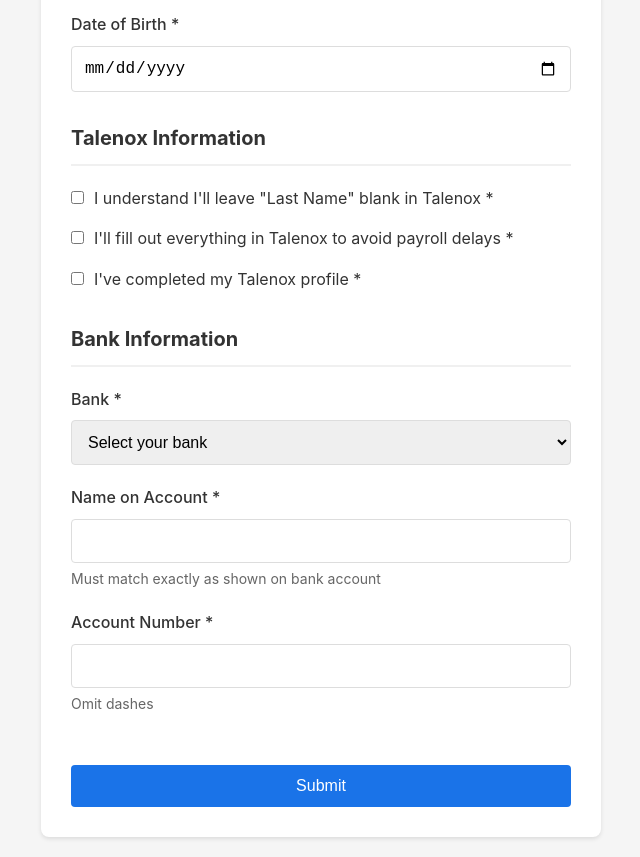
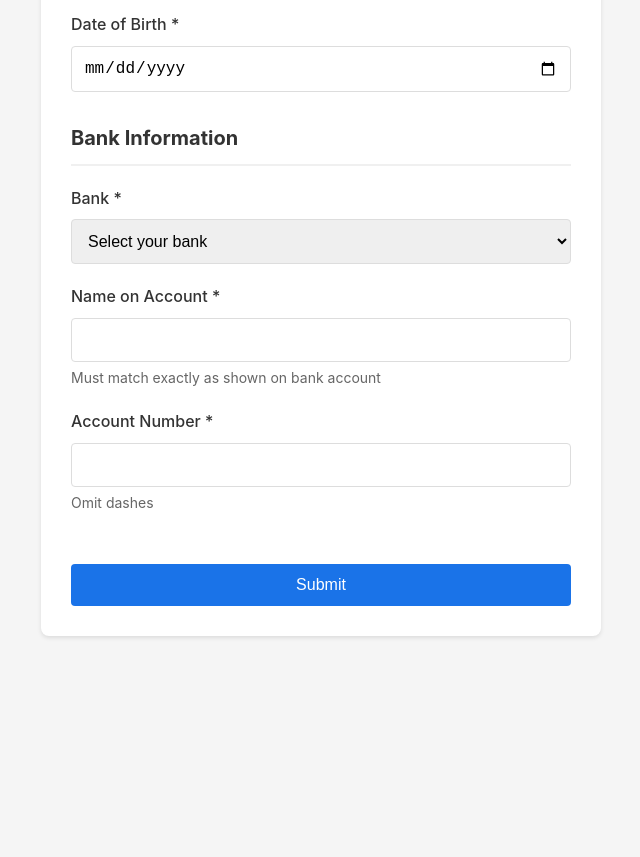
Before and after one commit to tinkertanker/talenox-adder-node, a plain HTML site: page index.html in a window 1280 px wide. Shown: the part 967-1824 px from the top of the page, without its empty margins (319-959 px from the left). After the commit the page ends 1623 px from the top, so only its background shows below. Drawn offline with Linux system fonts and the light colour scheme.

Commit message:
Remove Talenox Information section and related validation from onboarding form

```diff
--- a/index.html
+++ b/index.html
@@ -55,29 +55,6 @@
                 <input type="date" id="dob" name="dob" required>
             </div>
 
-            <h2>Talenox Information</h2>
-
-            <div class="form-group checkbox-group">
-                <label>
-                    <input type="checkbox" id="understandLastName" name="understandLastName" required>
-                    I understand I'll leave "Last Name" blank in Talenox *
-                </label>
-            </div>
-
-            <div class="form-group checkbox-group">
-                <label>
-                    <input type="checkbox" id="fillEverything" name="fillEverything" required>
-                    I'll fill out everything in Talenox to avoid payroll delays *
-                </label>
-            </div>
-
-            <div class="form-group checkbox-group">
-                <label>
-                    <input type="checkbox" id="completedTalenox" name="completedTalenox" required>
-                    I've completed my Talenox profile *
-                </label>
-            </div>
-
             <h2>Bank Information</h2>
 
             <div class="form-group">
--- a/script.js
+++ b/script.js
@@ -1,7 +1,7 @@
 function validateForm() {
     let isValid = true;
     const requiredFields = ['fullName', 'email', 'dob', 'bank', 'accountName', 'accountNumber'];
-    const checkboxes = ['understandLastName', 'fillEverything', 'completedTalenox'];
+    const checkboxes = [];
 
     clearErrors();
 
```
